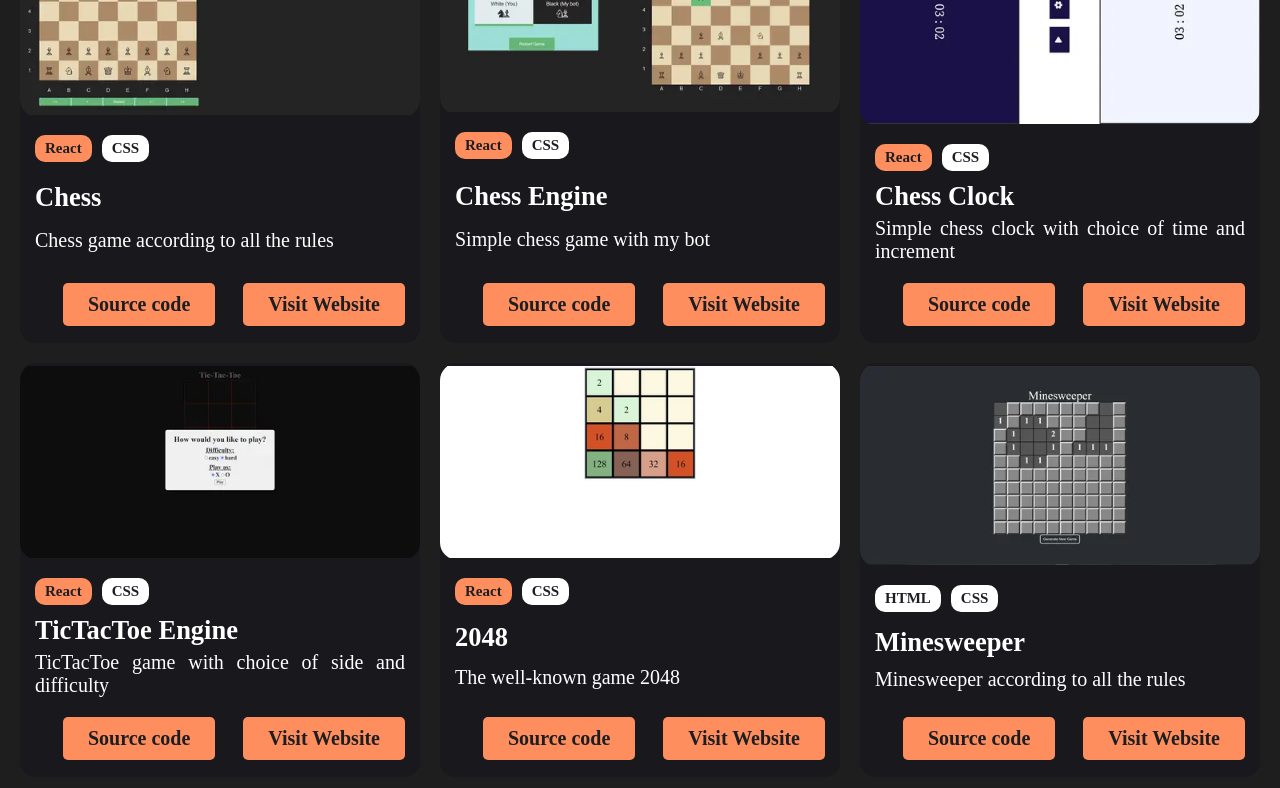
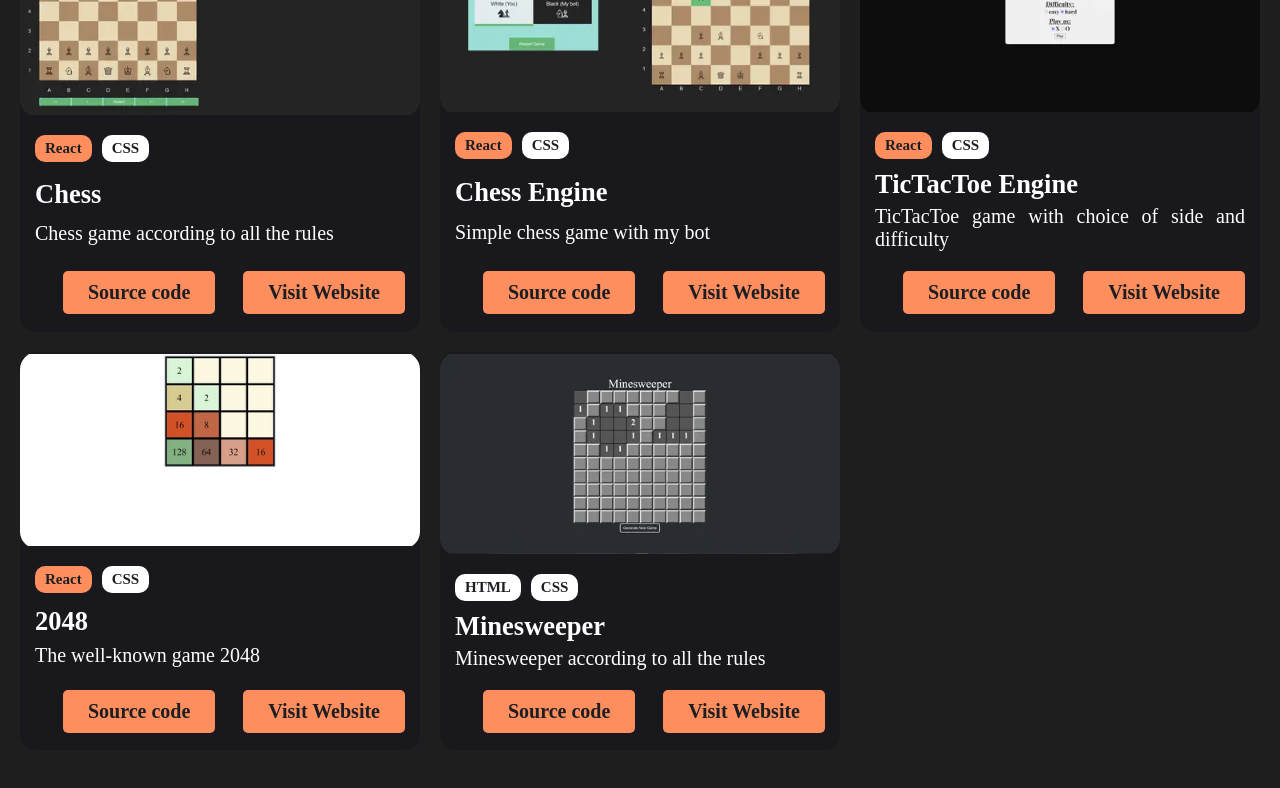
Before and after one commit to ArtyomSukiasyan/portfolio, a Next.js app: page / in a window 1280 px wide. Shown: the part 3900-4688 px from the top of the page. Built offline with nearby package versions, Linux system fonts and the light colour scheme.

Commit message:
feat: remove ChessClock

```diff
--- a/src/constants/project/projects.ts
+++ b/src/constants/project/projects.ts
@@ -3,7 +3,6 @@ import arbiterMobileImg from "../../../public/images/arbiterMobile.webp";
 import araratRegionImg from "../../../public/images/araratRegion.webp";
 import chessImg from "../../../public/images/chess.webp";
 import chessEngineImg from "../../../public/images/Chess-Engine.webp";
-import chessClockImg from "../../../public/images/Chess-clock.webp";
 import ticTacToeEngineImg from "../../../public/images/tic-tac-toe-engine.webp";
 import game2048Img from "../../../public/images/2048.webp";
 import mineSweeperImg from "../../../public/images/MineSweeper.webp";
@@ -65,14 +64,6 @@ export const FUN_PROJECTS: IProject[] = [
     githubLink: "https://github.com/ArtyomSukiasyan/Chess-engine",
   },
   {
-    title: "Chess Clock",
-    text: "Simple chess clock with choice of time and increment",
-    image: chessClockImg,
-    roles: ["React", "CSS"],
-    href: "https://chess-clock-amber.vercel.app/",
-    githubLink: "https://github.com/ArtyomSukiasyan/Chess-clock",
-  },
-  {
     title: "TicTacToe Engine",
     text: "TicTacToe game with choice of side and difficulty",
     image: ticTacToeEngineImg,
```
Also changed, not shown: public/images/Chess-clock.webp (deleted).
